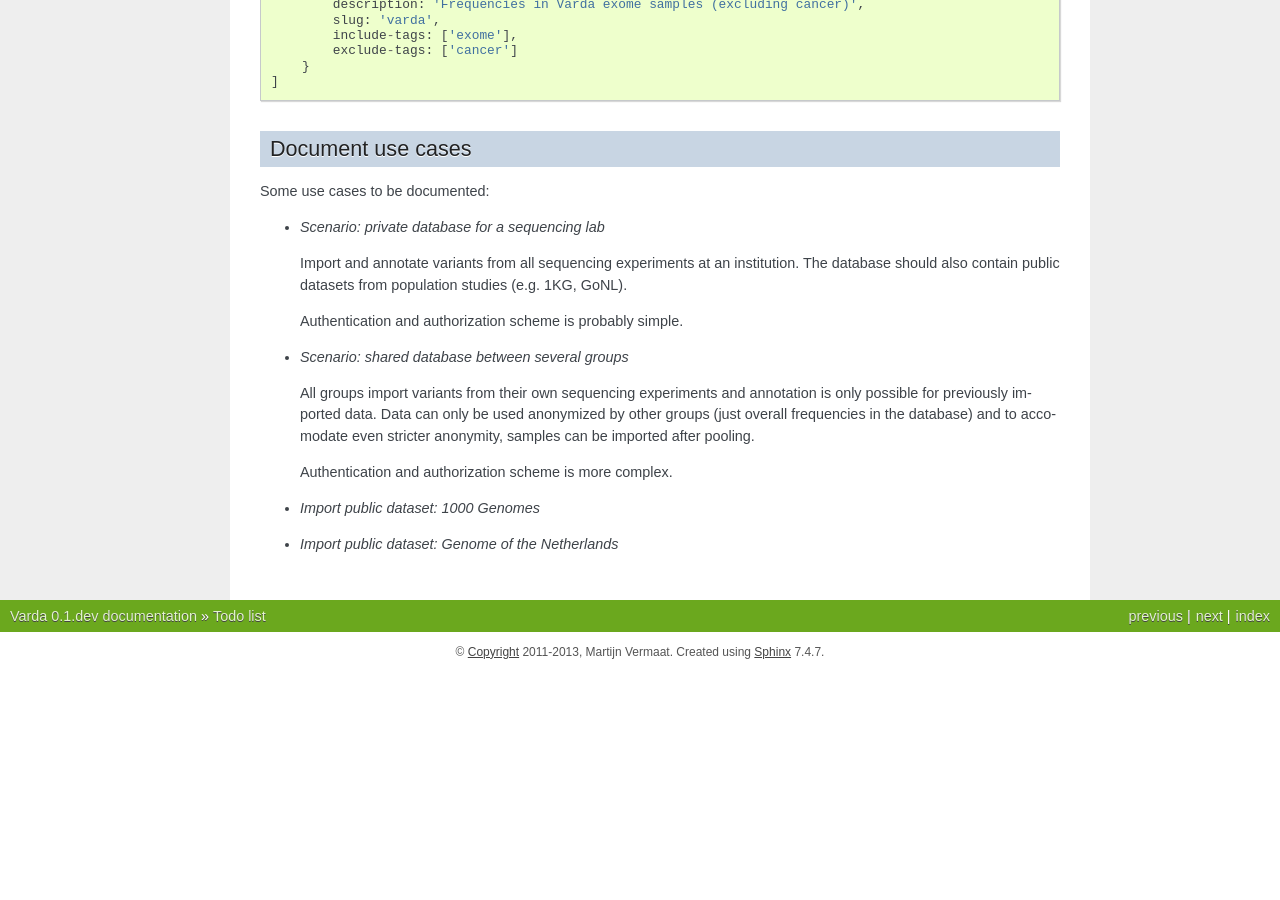
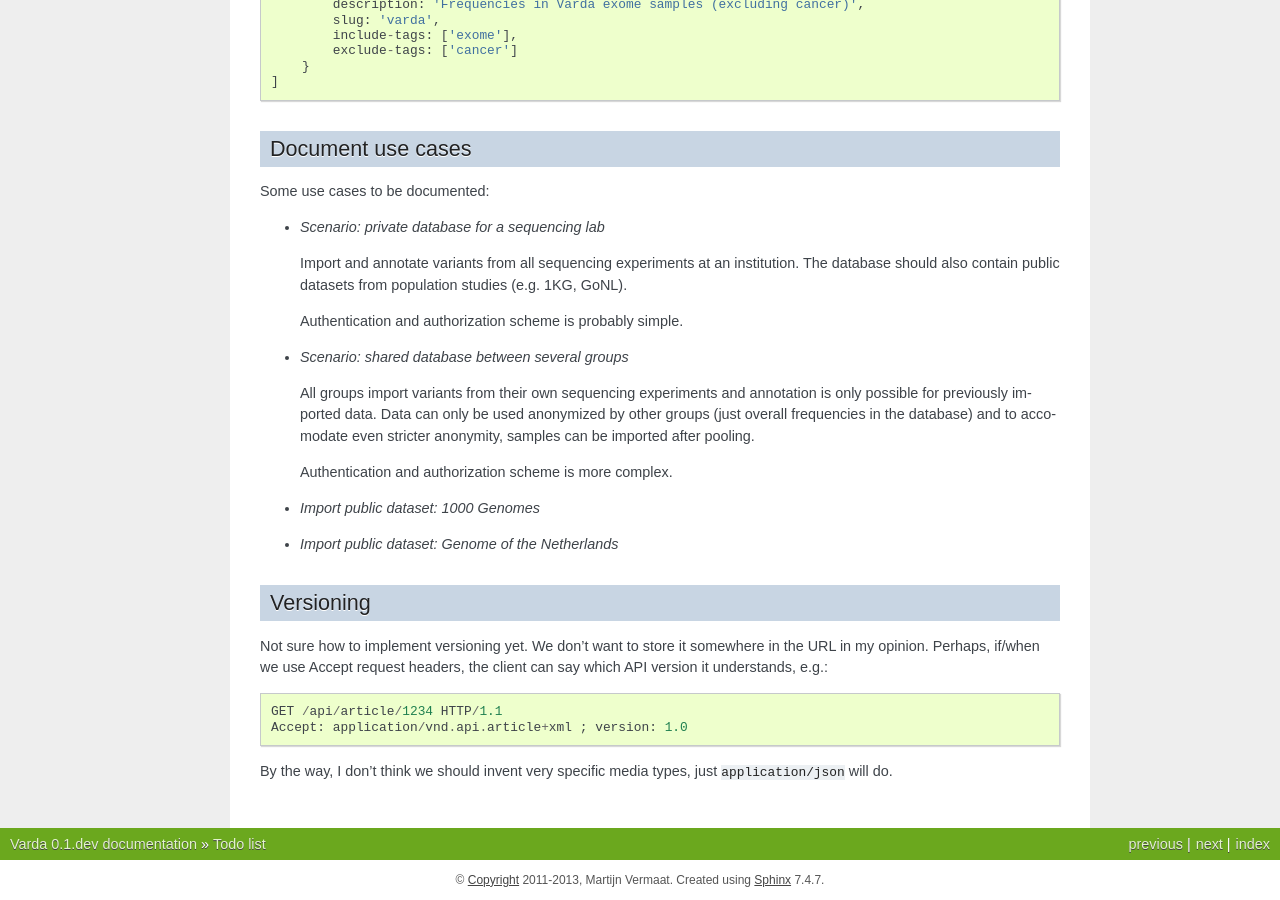
Before and after one commit to varda/varda, a Sphinx documentation site: the page built from doc/todo.rst, in a window 1280 px wide and 900 px high, scrolled down 1228 px. Built offline with Sphinx 7.4.7, drawn with Linux system fonts in a browser that asks for light colours; pages that are not in the unit, such as notebooks, are missing from menus; before the commit the page ends 1900 px from its top, so only the background shows below that.

Commit message:
Todo note

```diff
--- a/doc/todo.rst
+++ b/doc/todo.rst
@@ -101,3 +101,17 @@ Some use cases to be documented:
 * *Import public dataset: 1000 Genomes*
 
 * *Import public dataset: Genome of the Netherlands*
+
+
+Versioning
+----------
+
+Not sure how to implement versioning yet. We don't want to store it somewhere
+in the URL in my opinion. Perhaps, if/when we use Accept request headers, the
+client can say which API version it understands, e.g.::
+
+    GET /api/article/1234 HTTP/1.1
+    Accept: application/vnd.api.article+xml ; version: 1.0
+
+By the way, I don't think we should invent very specific media types, just
+``application/json`` will do.
```
